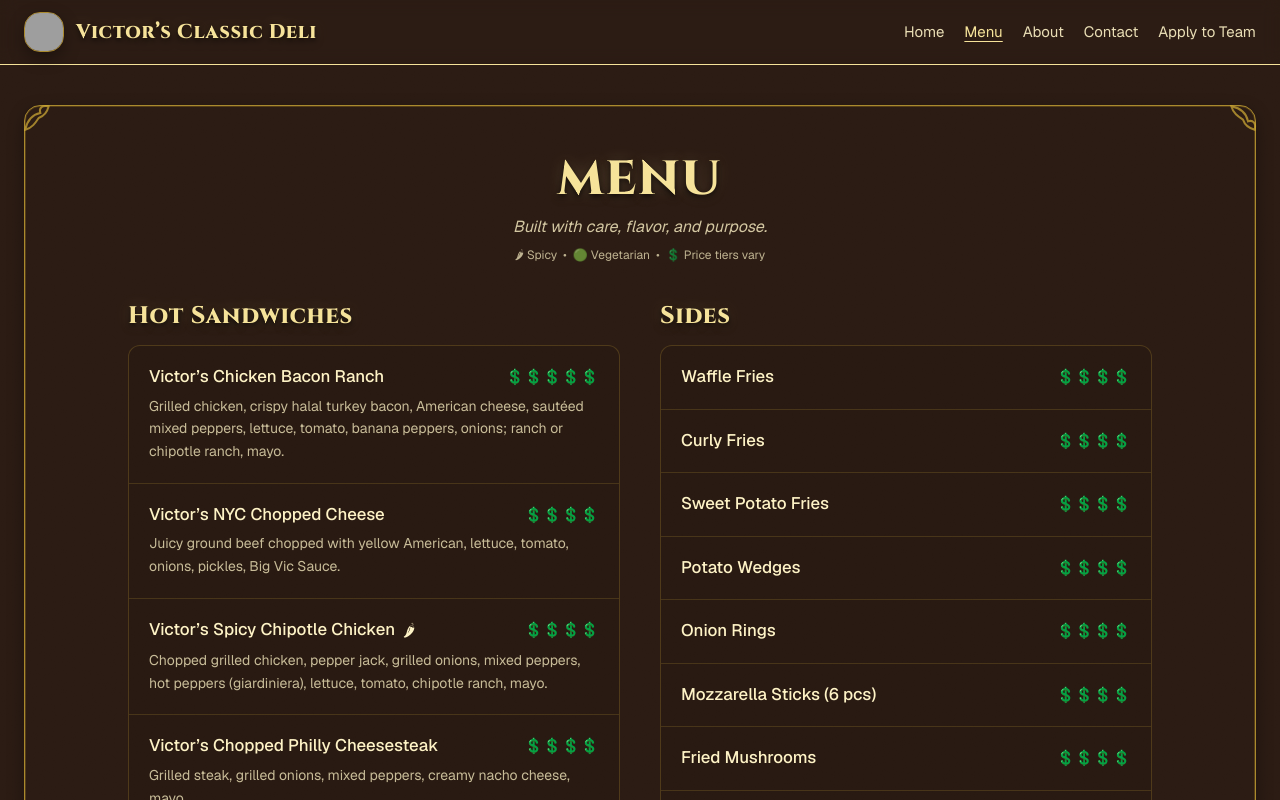
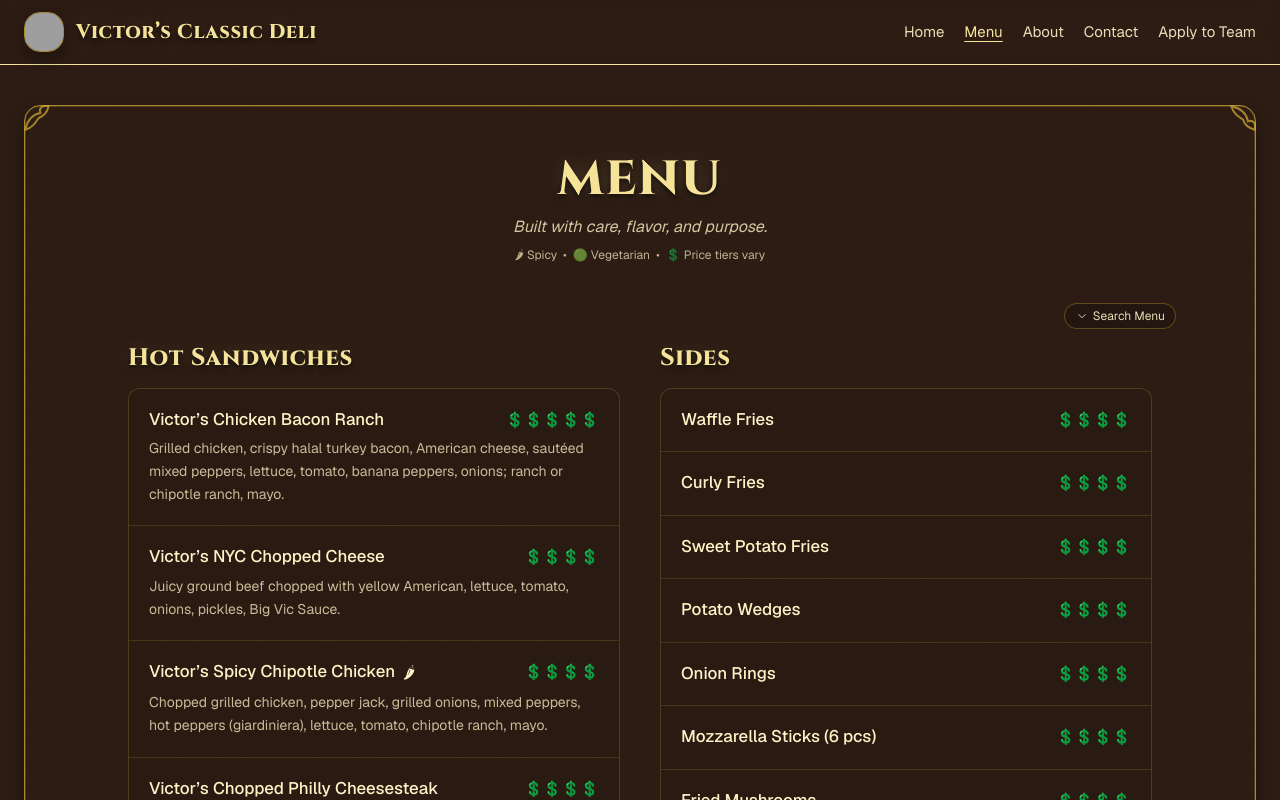
Before and after one commit to Kimberlyamaya2/deli-site, a Next.js app: page /menu in a window 1280 px wide. Shown: the top 800 px of the page. Built offline with nearby package versions, Linux system fonts and the light colour scheme; grey boxes are pictures that could not be loaded.

Commit message:
Menu work in progress

```diff
--- a/src/app/(marketing)/menu/page.tsx
+++ b/src/app/(marketing)/menu/page.tsx
@@ -1,25 +1,27 @@
 import OrnateFrame from "@/components/OrnateFrame";
 import MenuGrid from "@/components/MenuGrid";
+import SectionJump from "@/components/SectionJump";
 
 export default function MenuPage() {
   return (
     <div className="space-y-12">
       <OrnateFrame>
-        {/* Header */}
+        {/* Title */}
         <div className="text-center mb-8 md:mb-10">
-          <h1 className="h-display text-4xl md:text-5xl text-gold-200 tracking-wide mb-2">
-            MENU
-          </h1>
-          <p className="text-amber-100/80 text-sm md:text-base italic">
-            Built with care, flavor, and purpose.
-          </p>
+          <h1 className="h-display text-4xl md:text-5xl text-gold-200 tracking-wide mb-2">MENU</h1>
+          <p className="text-amber-100/80 text-sm md:text-base italic">Built with care, flavor, and purpose.</p>
           <p className="mt-2 text-amber-100/70 text-xs">
             🌶 Spicy &nbsp;•&nbsp; 🟢 Vegetarian &nbsp;•&nbsp; 💲 Price tiers vary
           </p>
         </div>
 
-        {/* Menu content */}
-        <div className="mt-10">
+        {/* Compact corner control */}
+        <div className="sticky top-16 z-20 flex justify-end mb-4">
+          <SectionJump />
+        </div>
+
+        {/* Menu grid */}
+        <div className="mt-2">
           <MenuGrid />
         </div>
       </OrnateFrame>
--- /dev/null
+++ b/src/components/SectionJump.tsx
@@ -0,0 +1,106 @@
+"use client";
+
+import { useEffect, useMemo, useRef, useState } from "react";
+import rawMenu from "@/data/menu.json";
+
+type Section = { category: string };
+const menu = rawMenu as Section[];
+
+const slugify = (s: string) =>
+  s.replace(/^[^A-Za-z0-9]+/, "")
+    .toLowerCase()
+    .replace(/[^a-z0-9]+/g, "-")
+    .replace(/(^-|-$)/g, "");
+
+export default function SectionJump() {
+  const sections = useMemo(
+    () => menu.map((s) => ({ id: slugify(s.category), label: s.category })),
+    []
+  );
+
+  const [open, setOpen] = useState(false);
+  const panelRef = useRef<HTMLDivElement | null>(null);
+  const btnRef = useRef<HTMLButtonElement | null>(null);
+
+  // Close on outside click or Escape
+  useEffect(() => {
+    if (!open) return;
+    const handleKey = (e: KeyboardEvent) => e.key === "Escape" && setOpen(false);
+    const handleClick = (e: MouseEvent) => {
+      const t = e.target as Node;
+      if (
+        panelRef.current &&
+        !panelRef.current.contains(t) &&
+        btnRef.current &&
+        !btnRef.current.contains(t)
+      )
+        setOpen(false);
+    };
+    window.addEventListener("keydown", handleKey);
+    window.addEventListener("mousedown", handleClick);
+    return () => {
+      window.removeEventListener("keydown", handleKey);
+      window.removeEventListener("mousedown", handleClick);
+    };
+  }, [open]);
+
+  const handleSelect = (id: string) => {
+    const el = document.getElementById(id);
+    if (el) el.scrollIntoView({ behavior: "smooth", block: "start" });
+    setOpen(false);
+  };
+
+  return (
+    <div className="relative ml-auto">
+      {/* Tiny corner button */}
+      <button
+        ref={btnRef}
+        type="button"
+        onClick={() => setOpen((v) => !v)}
+        aria-expanded={open}
+        aria-haspopup="true"
+        className="inline-flex items-center gap-1 rounded-full border border-[rgba(212,175,55,0.35)]
+                   bg-black/20 px-2.5 py-1 text-xs text-amber-100/90 hover:text-amber-100
+                   shadow-sm focus:outline-none focus:ring-2 focus:ring-[var(--gold-primary)]/50"
+      >
+        <svg
+          aria-hidden
+          viewBox="0 0 24 24"
+          className="h-3.5 w-3.5"
+          fill="none"
+          stroke="currentColor"
+          strokeWidth="1.6"
+        >
+          <path d="M6 9l6 6 6-6" />
+        </svg>
+        Search Menu
+      </button>
+
+      {/* Dropdown list (appears on click) */}
+      {open && (
+        <div
+          ref={panelRef}
+          role="menu"
+          aria-label="Jump to section"
+          className="absolute right-0 mt-2 w-48 rounded-lg border border-[rgba(212,175,55,0.35)]
+                     bg-[rgba(0,0,0,0.85)] backdrop-blur p-1 shadow-[0_6px_20px_rgba(0,0,0,0.45)] z-50"
+        >
+          <ul className="max-h-64 overflow-y-auto text-sm text-amber-100/90">
+            {sections.map((s) => (
+              <li key={s.id}>
+                <button
+                  type="button"
+                  onClick={() => handleSelect(s.id)}
+                  className="block w-full text-left px-3 py-1.5 rounded-md hover:bg-[rgba(212,175,55,0.15)]
+                             focus:outline-none focus:bg-[rgba(212,175,55,0.25)]"
+                >
+                  {s.label}
+                </button>
+              </li>
+            ))}
+          </ul>
+        </div>
+      )}
+    </div>
+  );
+}
```
